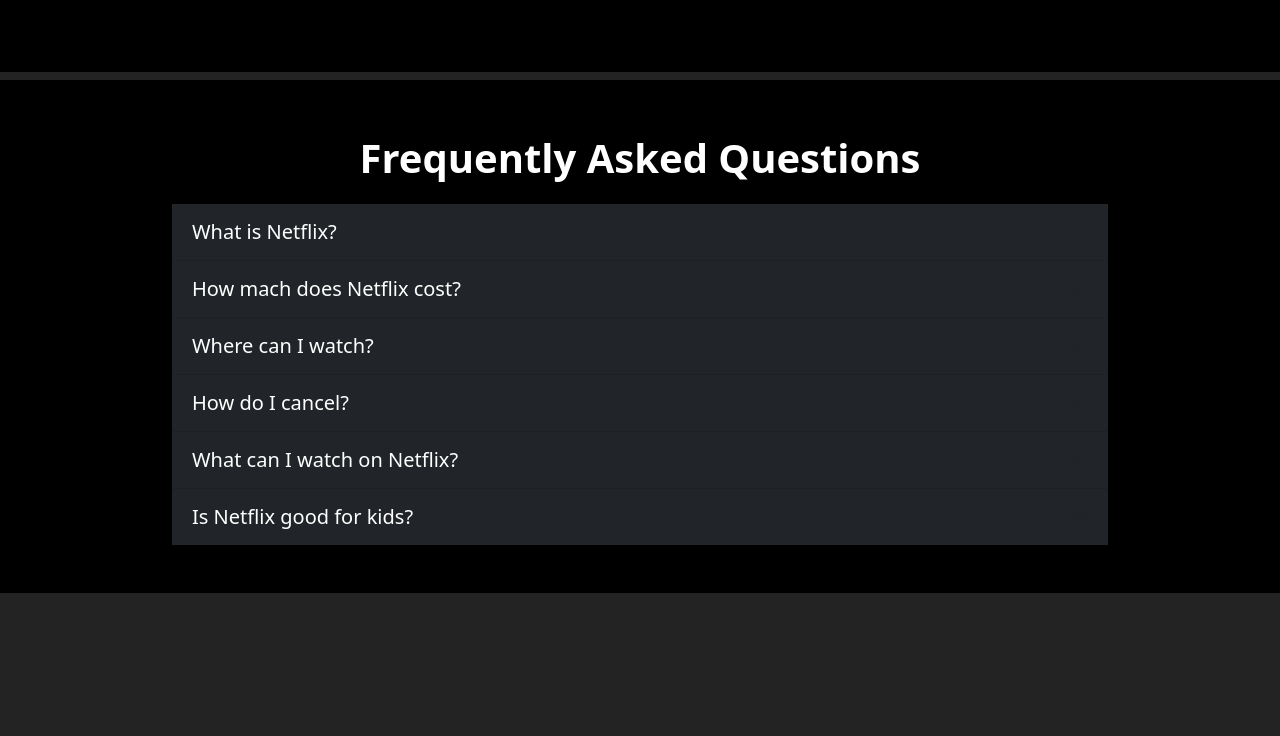
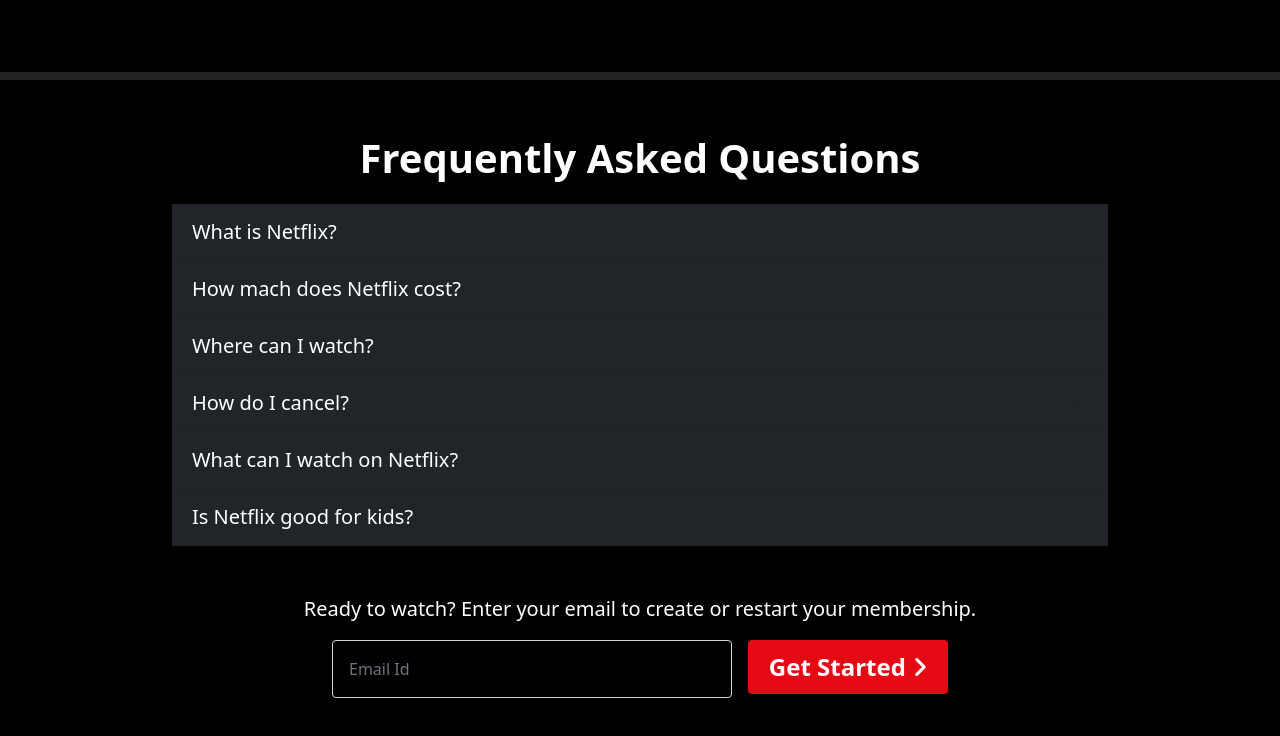
Before and after one commit to imsantumishra/netflix-clone, a plain HTML site: page index.html in a window 1280 px wide. Shown: the part 2560-3296 px from the top of the page. Before the commit the page ends 3153 px from the top, so only its background shows below. Drawn offline with nearby package versions, Linux system fonts and the light colour scheme.

Commit message:
membership section complete

```diff
--- a/index.html
+++ b/index.html
@@ -190,11 +190,28 @@
               </div>
             </div>
 
+             <!-- membership section start -->
+    <section id="footer-section" class="container text-white mt-5 d-flex flex-column align-items-center justify-content-center">
+      <p class=" col-auto fs-5">Ready to watch? Enter your email to create or restart your membership.</p>
+ <form class="row g-3 ">
+     <div class="col-auto">
+      <input type="text" class="form-control form-control-xxl bg-transparent p-3" id="inputEmail" placeholder="Email Id" >
+     </div>
+     <div class="col-auto align-items-center justify-content-center" >
+       <button type="submit" class="btn text-white py-2 fs-4 fw-bold" id="sub-btn">Get Started <i class="fa-solid fa-angle-right"></i></button >
+     </div>
+   </form>
+</section>
+
+<!-- membership section end -->
+
           </div>
         </div>
       </section>
     <!-- Frequently Asked Questions End -->
 
+
+
     <script src="https://cdn.jsdelivr.net/npm/bootstrap@5.0.2/dist/js/bootstrap.bundle.min.js" integrity="sha384-MrcW6ZMFYlzcLA8Nl+NtUVF0sA7MsXsP1UyJoMp4YLEuNSfAP+JcXn/tWtIaxVXM" crossorigin="anonymous"></script>
 </body>
 </html>
--- a/style.css
+++ b/style.css
@@ -62,3 +62,26 @@ html, body{
     width: 75%;
     height:100%;
 }
+
+#footer-section{
+    position: relative;
+    /* top: 50%; */
+
+}
+#footer-section h1{
+    font-size: 3rem;
+
+}
+#footer-section input{
+    width: 400px;
+    outline-color: white;
+    color: #fff;
+
+    /* background: transparent; */
+    /* background-color: #fa0000; */
+}
+
+#footer-section button{
+    width: 200px;
+    background-color: rgb(229, 9, 20);
+}
```
